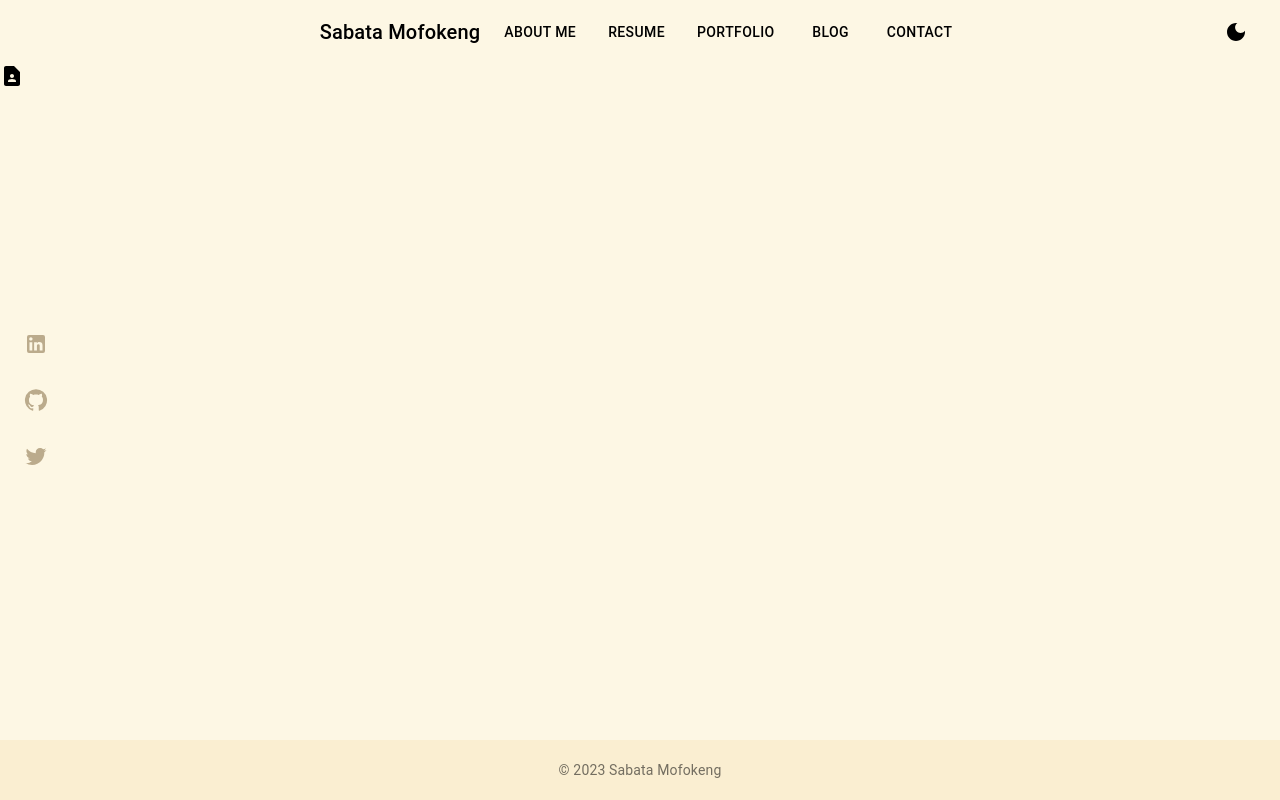
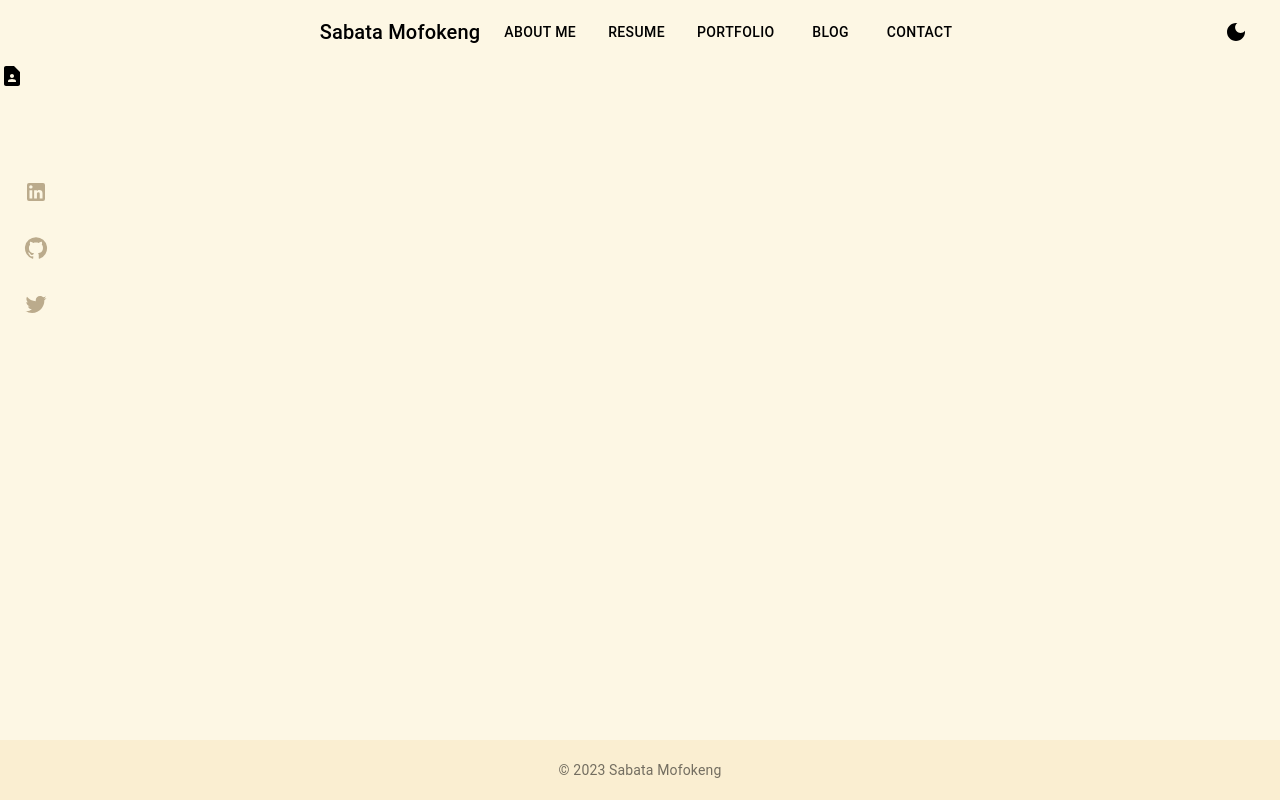
Before and after one commit to samofoke/portfolio-resume, a React (Create React App) app: page /contact in a window 1280 px wide. Built offline with nearby package versions, Linux system fonts and the light colour scheme; the HTML template or start-up script is replaced by a standard one.

Commit message:
build fix

```diff
--- a/src/App.js
+++ b/src/App.js
@@ -19,7 +19,6 @@ const App = () => {
       <CssBaseline />
       <Box display="flex" flexDirection="column" minHeight="100vh">
         <NavBar />
-        <Socials />
         <Box component="main" flexGrow={1}>
           <Routes>
             <Route index element={<HomePage />} />
@@ -30,6 +29,7 @@ const App = () => {
             <Route path="contact" element={<ContactPage />} />
           </Routes>
         </Box>
+        <Socials />
         <FooterComponent />
       </Box>
     </ThemeSwitcher>
--- a/src/components/Socials/Socials.jsx
+++ b/src/components/Socials/Socials.jsx
@@ -1,19 +1,28 @@
 import React from "react";
 import { Stack, IconButton, Tooltip } from "@mui/material";
+import { useTheme } from "@mui/material/styles";
+import useMediaQuery from "@mui/material/useMediaQuery";
 import GitHubIcon from "@mui/icons-material/GitHub";
 import LinkedInIcon from "@mui/icons-material/LinkedIn";
 import TwitterIcon from "@mui/icons-material/Twitter";
 
 const Socials = () => {
+  const theme = useTheme();
+  const isMobile = useMediaQuery(theme.breakpoints.down("md"));
+
   return (
     <Stack
-      direction="column"
+      direction={isMobile ? "row" : "column"}
       spacing={2}
       sx={{
-        position: "fixed",
-        left: 16,
-        top: "50%",
-        transform: "translateY(-50%)",
+        position: isMobile ? "static" : "fixed",
+        left: isMobile ? "auto" : 16,
+        bottom: isMobile ? "auto" : "50%",
+        transform: isMobile ? "none" : "translateY(-50%)",
+        justifyContent: isMobile ? "center" : "flex-start",
+        width: isMobile ? "100%" : "auto",
+        mt: isMobile ? 3 : 0,
+        mb: isMobile ? 2 : 0,
       }}
     >
       <Tooltip title="LinkedIn" arrow>
```
